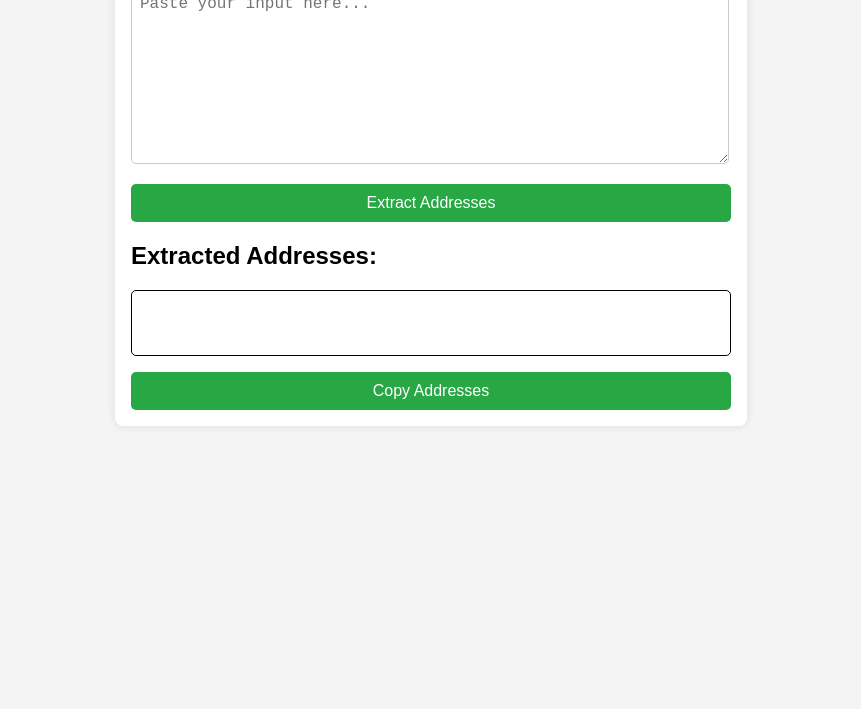
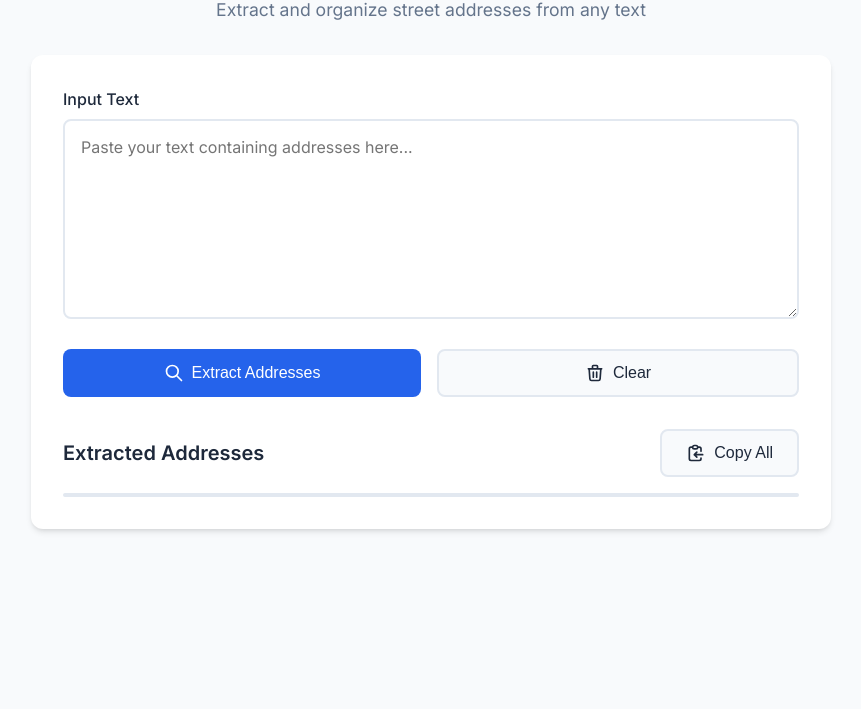
Before and after one commit to semanticdata/regex-address-extractor, a plain HTML site: page regex-address-extractor.html in a window 1280 px wide. Shown: the part 91-800 px from the top of the page, without its empty margins (209-1070 px from the left). Drawn offline with Linux system fonts and the light colour scheme.

Commit message:
new style redesign

```diff
--- a/regex-address-extractor.html
+++ b/regex-address-extractor.html
@@ -6,101 +6,265 @@
     <meta name="viewport" content="width=device-width, initial-scale=1.0">
     <title>Address Extractor</title>
     <meta name="description" content="A web tool to extract street addresses from given text.">
+    <link rel="stylesheet" href="https://fonts.googleapis.com/css2?family=Inter:wght@400;500;600&display=swap">
     <style>
+        :root {
+            --primary-color: #2563eb;
+            --primary-hover: #1d4ed8;
+            --success-color: #059669;
+            --error-color: #dc2626;
+            --bg-color: #f8fafc;
+            --card-bg: #ffffff;
+            --text-primary: #1e293b;
+            --text-secondary: #64748b;
+            --border-color: #e2e8f0;
+            --radius: 0.75rem;
+            --shadow: 0 4px 6px -1px rgb(0 0 0 / 0.1), 0 2px 4px -2px rgb(0 0 0 / 0.1);
+        }
+
+        * {
+            margin: 0;
+            padding: 0;
+            box-sizing: border-box;
+        }
+
         body {
-            font-family: Arial, sans-serif;
-            margin: 0;
-            background-color: #f4f4f4;
-            max-height: 100vh;
+            font-family: 'Inter', system-ui, sans-serif;
+            background-color: var(--bg-color);
+            color: var(--text-primary);
+            line-height: 1.5;
+            min-height: 100vh;
+            padding: 2rem 1rem;
         }
 
         .container {
-            width: 90%;
-            max-width: 600px;
-            margin: 1rem auto;
-            padding: 1rem;
-            background-color: #fff;
-            border-radius: 8px;
-            box-shadow: 0 0 10px rgba(0, 0, 0, 0.1);
+            max-width: 800px;
+            margin: 0 auto;
         }
 
-        h1 {
+        .app-header {
             text-align: center;
-            margin: 0 0 0.5rem 0;
+            margin-bottom: 2rem;
+        }
+
+        .app-title {
+            font-size: 2rem;
+            font-weight: 600;
+            color: var(--text-primary);
+            margin-bottom: 0.5rem;
+        }
+
+        .app-description {
+            color: var(--text-secondary);
+            font-size: 1.1rem;
+        }
+
+        .card {
+            background: var(--card-bg);
+            border-radius: var(--radius);
+            box-shadow: var(--shadow);
+            padding: 2rem;
+            margin-bottom: 2rem;
+        }
+
+        .input-group {
+            margin-bottom: 1.5rem;
+        }
+
+        .input-label {
+            display: block;
+            font-weight: 500;
+            margin-bottom: 0.5rem;
+            color: var(--text-primary);
         }
 
         textarea {
-            width: calc(100% - 20px);
-            height: 10rem;
-            padding: 0.5rem;
-            font-size: 16px;
-            border-radius: 5px;
-            border: 1px solid #ccc;
-            margin-bottom: 1rem;
+            width: 100%;
+            min-height: 200px;
+            padding: 1rem;
+            border: 2px solid var(--border-color);
+            border-radius: calc(var(--radius) - 0.25rem);
+            font-family: inherit;
+            font-size: 1rem;
+            resize: vertical;
+            transition: border-color 0.2s;
+        }
+
+        textarea:focus {
+            outline: none;
+            border-color: var(--primary-color);
+        }
+
+        .button-group {
+            display: flex;
+            gap: 1rem;
+            margin-bottom: 1.5rem;
         }
 
         button {
-            width: 100%;
-            padding: 10px;
-            font-size: 16px;
+            flex: 1;
+            padding: 0.75rem 1.5rem;
+            font-size: 1rem;
+            font-weight: 500;
             border: none;
-            border-radius: 5px;
-            background-color: #28a745;
-            color: white;
+            border-radius: calc(var(--radius) - 0.25rem);
             cursor: pointer;
+            transition: all 0.2s;
+            display: flex;
+            align-items: center;
+            justify-content: center;
+            gap: 0.5rem;
         }
 
-        button:hover {
-            background-color: #218838;
+        .primary-button {
+            background-color: var(--primary-color);
+            color: white;
         }
 
-        ul {
-            list-style-type: none;
-            padding: 0;
-            max-height: 20rem;
-            overflow-y: scroll;
-            border: 1px solid;
-            border-radius: 5px;
-            min-height: 4rem;
+        .primary-button:hover {
+            background-color: var(--primary-hover);
         }
 
-        li {
-            padding: 8px;
-            border-bottom: 1px solid #ccc;
+        .secondary-button {
+            background-color: var(--bg-color);
+            color: var(--text-primary);
+            border: 2px solid var(--border-color);
+        }
+
+        .secondary-button:hover {
+            background-color: var(--border-color);
         }
 
         .feedback {
-            margin: 10px 0;
-            padding: 10px;
-            border-radius: 5px;
+            margin: 1rem 0;
+            padding: 1rem;
+            border-radius: calc(var(--radius) - 0.25rem);
             display: none;
         }
 
         .success {
-            background-color: #d4edda;
-            color: #155724;
-            border: 1px solid #c3e6cb;
+            background-color: #ecfdf5;
+            color: var(--success-color);
+            border: 1px solid #a7f3d0;
             display: block;
         }
 
         .error {
-            background-color: #f8d7da;
-            color: #721c24;
-            border: 1px solid #f5c6cb;
+            background-color: #fef2f2;
+            color: var(--error-color);
+            border: 1px solid #fecaca;
             display: block;
+        }
+
+        .results-container {
+            margin-top: 2rem;
+        }
+
+        .results-header {
+            display: flex;
+            justify-content: space-between;
+            align-items: center;
+            margin-bottom: 1rem;
+        }
+
+        .results-title {
+            font-size: 1.25rem;
+            font-weight: 600;
+        }
+
+        .results-header .secondary-button {
+            flex: 0 0 auto;
+            min-width: 120px;
+            margin-left: 1rem;
+        }
+
+        .address-list {
+            list-style: none;
+            border: 2px solid var(--border-color);
+            border-radius: calc(var(--radius) - 0.25rem);
+            max-height: 400px;
+            overflow-y: auto;
+        }
+
+        .address-item {
+            padding: 1rem;
+            border-bottom: 1px solid var(--border-color);
+            display: flex;
+            align-items: center;
+            gap: 0.5rem;
+        }
+
+        .address-item:last-child {
+            border-bottom: none;
+        }
+
+        .address-number {
+            color: var(--text-secondary);
+            font-size: 0.875rem;
+            min-width: 2rem;
+        }
+
+        @media (max-width: 640px) {
+            .button-group {
+                flex-direction: column;
+            }
+
+            .card {
+                padding: 1.5rem;
+            }
         }
     </style>
 </head>
 
 <body>
     <div class="container">
-        <h1>Address Extractor</h1>
-        <textarea id="inputText" rows="10" placeholder="Paste your input here..."></textarea>
-        <button id="extractButton">Extract Addresses</button>
-        <div id="feedback" class="feedback"></div>
-        <h2>Extracted Addresses:</h2>
-        <ul id="addressList"></ul>
-        <button id="copyButton">Copy Addresses</button>
+        <header class="app-header">
+            <h1 class="app-title">Address Extractor</h1>
+            <p class="app-description">Extract and organize street addresses from any text</p>
+        </header>
+
+        <main>
+            <div class="card">
+                <div class="input-group">
+                    <label for="inputText" class="input-label">Input Text</label>
+                    <textarea id="inputText" placeholder="Paste your text containing addresses here..."
+                        spellcheck="false"></textarea>
+                </div>
+
+                <div class="button-group">
+                    <button id="extractButton" class="primary-button">
+                        <svg width="20" height="20" fill="none" stroke="currentColor" viewBox="0 0 24 24">
+                            <path stroke-linecap="round" stroke-linejoin="round" stroke-width="2"
+                                d="M21 21l-6-6m2-5a7 7 0 11-14 0 7 7 0 0114 0z" />
+                        </svg>
+                        Extract Addresses
+                    </button>
+                    <button id="clearButton" class="secondary-button">
+                        <svg width="20" height="20" fill="none" stroke="currentColor" viewBox="0 0 24 24">
+                            <path stroke-linecap="round" stroke-linejoin="round" stroke-width="2"
+                                d="M19 7l-.867 12.142A2 2 0 0116.138 21H7.862a2 2 0 01-1.995-1.858L5 7m5 4v6m4-6v6m1-10V4a1 1 0 00-1-1h-4a1 1 0 00-1 1v3M4 7h16" />
+                        </svg>
+                        Clear
+                    </button>
+                </div>
+
+                <div id="feedback" class="feedback"></div>
+
+                <div class="results-container">
+                    <div class="results-header">
+                        <h2 class="results-title">Extracted Addresses</h2>
+                        <button id="copyButton" class="secondary-button">
+                            <svg width="20" height="20" fill="none" stroke="currentColor" viewBox="0 0 24 24">
+                                <path stroke-linecap="round" stroke-linejoin="round" stroke-width="2"
+                                    d="M8 5H6a2 2 0 00-2 2v12a2 2 0 002 2h10a2 2 0 002-2v-1M8 5a2 2 0 002 2h2a2 2 0 002-2M8 5a2 2 0 012-2h2a2 2 0 012 2m0 0h2a2 2 0 012 2v3m2 4H10m0 0l3-3m-3 3l3 3" />
+                            </svg>
+                            Copy All
+                        </button>
+                    </div>
+                    <ul id="addressList" class="address-list"></ul>
+                </div>
+            </div>
+        </main>
     </div>
 
     <script>
@@ -114,14 +278,11 @@
                 return;
             }
 
-            // Enhanced Regular Expression to match more address patterns
             const addressRegex = /\d+(?:-\d+)?\s+(?:[A-Za-z0-9\.']+\s?)+(?:Avenue|Ave|Street|St|Drive|Dr|Road|Rd|Boulevard|Blvd|Lane|Ln|Place|Pl|Court|Ct|Circle|Cir|Way|Parkway|Pkwy|Highway|Hwy)(?:\s+[A-Za-z]+)?(?:\s+(?:North|South|East|West|N|S|E|W))?/gi;
 
-            // Split the input text into lines
             const lines = inputText.split("\n");
             const addresses = [];
 
-            // Loop through each line and apply the regex to find addresses
             lines.forEach((line) => {
                 const matchedAddresses = line.match(addressRegex);
                 if (matchedAddresses) {
@@ -129,36 +290,41 @@
                 }
             });
 
-            // Debugging: Check what the regex is extracting
-            console.log("Extracted Addresses:", addresses);
-
-            // Sort addresses in alphabetical order
-            addresses.sort();
-
-            // Clear the list before adding new items
             const addressList = document.getElementById("addressList");
             addressList.innerHTML = "";
-
-            // Append each sorted address as a list item
-            addresses.forEach((address) => {
-                const listItem = document.createElement("li");
-                listItem.textContent = address.trim();
-                addressList.appendChild(listItem);
-            });
-
-            // Debugging: Confirm that addresses are displayed
-            console.log("Final Address List:", addressList.innerHTML);
 
             if (addresses.length === 0) {
                 feedbackEl.textContent = "No addresses found in the input text.";
                 feedbackEl.className = "feedback error";
             } else {
+                addresses.sort();
+                addresses.forEach((address, index) => {
+                    const listItem = document.createElement("li");
+                    listItem.className = "address-item";
+
+                    const numberSpan = document.createElement("span");
+                    numberSpan.className = "address-number";
+                    numberSpan.textContent = `${index + 1}.`;
+
+                    const addressSpan = document.createElement("span");
+                    addressSpan.textContent = address.trim();
+
+                    listItem.appendChild(numberSpan);
+                    listItem.appendChild(addressSpan);
+                    addressList.appendChild(listItem);
+                });
+
                 feedbackEl.textContent = `Found ${addresses.length} address${addresses.length === 1 ? '' : 'es'}.`;
                 feedbackEl.className = "feedback success";
             }
         });
 
-        // Function to copy the address list to the clipboard
+        document.getElementById("clearButton").addEventListener("click", function () {
+            document.getElementById("inputText").value = "";
+            document.getElementById("addressList").innerHTML = "";
+            document.getElementById("feedback").style.display = "none";
+        });
+
         document.getElementById("copyButton").addEventListener("click", function () {
             const addressList = document.getElementById("addressList");
             const feedbackEl = document.getElementById("feedback");
@@ -170,7 +336,7 @@
             }
 
             const addresses = Array.from(addressList.getElementsByTagName("li"))
-                .map((li) => li.textContent)
+                .map((li) => li.lastChild.textContent)
                 .join("\n");
 
             navigator.clipboard.writeText(addresses)
```
